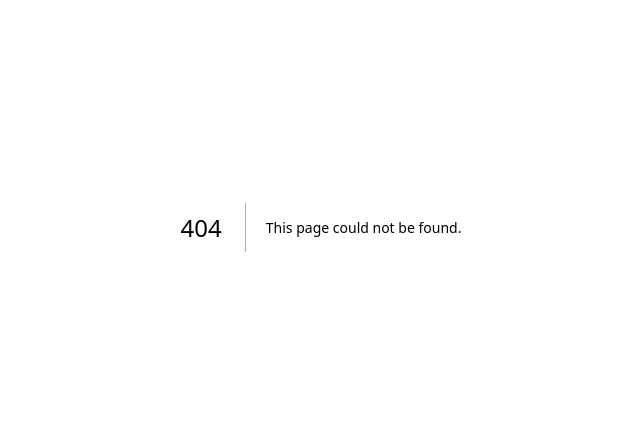
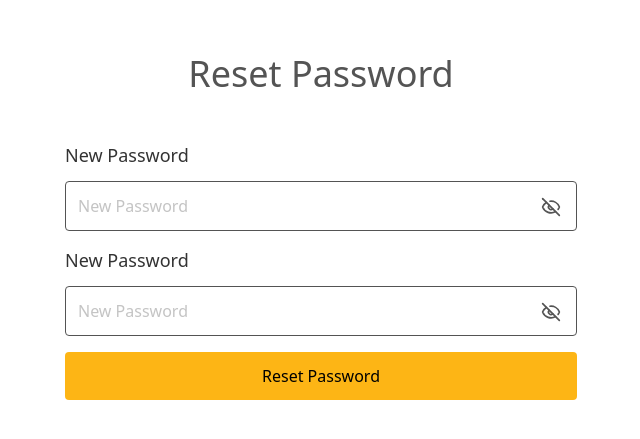
Before and after one commit to murad403/campus-couch-frontend, a Next.js app: page /auth/reset-password in a window 1280 px wide. Before the commit this address had no page. Shown: the part 173-612 px from the top of the page, without its empty margins (319-959 px from the left). Built offline with nearby package versions, Linux system fonts and the light colour scheme.

Commit message:
reset password

```diff
--- /dev/null
+++ b/src/app/(auth)/auth/reset-password/page.tsx
@@ -0,0 +1,51 @@
+"use client";
+import { resetPasswordValidation } from '@/zod-validation/reset-password.validation';
+import { zodResolver } from '@hookform/resolvers/zod';
+import React, { useState } from 'react'
+import { useForm } from 'react-hook-form';
+import { LuEye, LuEyeOff } from 'react-icons/lu';
+import z from 'zod';
+
+type TFormData = z.infer<typeof resetPasswordValidation>;
+
+const ResetPassword = () => {
+    const [showPassword, setShowPassword] = useState<boolean>(false);
+    const [showConfirmPassword, setShowConfirmPassword] = useState<boolean>(false);
+    const { register, handleSubmit, formState: { errors } } = useForm<TFormData>({
+        resolver: zodResolver(resetPasswordValidation)
+    });
+
+    const onSubmit = (data: TFormData) => {
+        console.log("Form input data", data);
+    };
+    return (
+        <div className='md:w-[40%] w-[90%]'>
+            <form className='space-y-4' onSubmit={handleSubmit(onSubmit)}>
+                <h1 className='text-center font-medium text-heading text-4xl mb-12'>Reset Password</h1>
+                <div className='relative'>
+                    <label className='block text-[18px] text-title mb-3'>New Password</label>
+                    <input placeholder='New Password' {...register("newPassword")} type={showPassword ? "text" : "password"} className='appearance-none w-full outline-none border border-heading rounded-sm p-3 text-description' />
+                    <div onClick={() => setShowPassword(!showPassword)} className="absolute top-[55px] text-xl right-4 text-heading">
+                        {
+                            showPassword ? <LuEye /> : <LuEyeOff />
+                        }
+                    </div>
+                    {errors.newPassword && <p className="text-red-400 text-sm mt-1">{errors.newPassword.message}</p>}
+                </div>
+                <div className='relative'>
+                    <label className='block text-[18px] text-title mb-3'>New Password</label>
+                    <input placeholder='New Password' {...register("confirmNewPassword")} type={showConfirmPassword ? "text" : "password"} className='appearance-none w-full outline-none border border-heading rounded-sm p-3 text-description' />
+                    <div onClick={() => setShowConfirmPassword(!showConfirmPassword)} className="absolute top-[55px] text-xl right-4 text-heading">
+                        {
+                            showConfirmPassword ? <LuEye /> : <LuEyeOff />
+                        }
+                    </div>
+                    {errors.confirmNewPassword && <p className="text-red-400 text-sm mt-1">{errors.confirmNewPassword.message}</p>}
+                </div>
+                <button type='submit' className='bg-background rounded-sm cursor-pointer w-full py-3 font-medium'>Reset Password</button>
+            </form>
+        </div>
+    )
+}
+
+export default ResetPassword
--- a/src/app/(auth)/auth/verify-otp/page.tsx
+++ b/src/app/(auth)/auth/verify-otp/page.tsx
@@ -1,5 +1,5 @@
 "use client";
-import { useRef, useState } from 'react';
+import { useEffect, useRef, useState } from 'react';
 import { useForm } from 'react-hook-form';
 
 const VerifyOtp = () => {
@@ -7,6 +7,15 @@ const VerifyOtp = () => {
     const inputRefs = useRef<Array<HTMLInputElement | null>>([]);
     const [otp, setOtp] = useState<string[]>(Array(6).fill(""));
     const [otpError, setOtpError] = useState<string>("");
+    const [timeLeft, setTimeLeft] = useState<number>(30);
+
+    useEffect(() => {
+        if (timeLeft <= 0) return;
+        const timer = setInterval(() => {
+            setTimeLeft((t) => t - 1);
+        }, 1000);
+        return () => clearInterval(timer);
+    }, [timeLeft]);
 
     const handleChange = (index: number, e: React.ChangeEvent<HTMLInputElement>) => {
         const value = e.target.value;
@@ -38,6 +47,10 @@ const VerifyOtp = () => {
         }
         console.log("Submitted OTP:", originalOtp);
     };
+
+    const handleResendCode = () => {
+        setTimeLeft(30);
+    }
     return (
         <div className='md:w-[40%] w-[90%]'>
             <form className='space-y-4' onSubmit={handleSubmit(onsubmit)}>
@@ -57,6 +70,21 @@ const VerifyOtp = () => {
                 {otpError && (
                     <p className='text-sm text-red-500 mb-4 text-center'>{otpError}</p>
                 )}
+                <div className='flex justify-between items-center'>
+                    <p className='font-medium text-[18px] text-heading'>{`Don't`} receive the code?</p>
+                    {
+                        timeLeft > 0 ?
+                            <p className='text-[16px] text-description'>Resend in {timeLeft}s</p> :
+                            <button
+                                type="button"
+                                onClick={handleResendCode}
+                                className='font-medium text-[16px] text-main cursor-pointer'
+                            >
+                                Resend
+                            </button>
+                    }
+
+                </div>
                 <button type='submit' className='bg-background rounded-sm cursor-pointer w-full py-3 font-medium'>Verify OTP</button>
             </form>
         </div>
--- /dev/null
+++ b/src/zod-validation/password-rules.validation.ts
@@ -0,0 +1,18 @@
+import z from "zod";
+
+const passwordRules = z.string()
+    .min(8, "Password must be at least 8 characters long.")
+    .refine((val) => /[A-Z]/.test(val), {
+        message: "At least one uppercase letter (A-Z) is required.",
+    })
+    .refine((val) => /[a-z]/.test(val), {
+        message: "At least one lowercase letter (a-z) is required.",
+    })
+    .refine((val) => /[0-9]/.test(val), {
+        message: "At least one number (0-9) is required.",
+    })
+    .refine((val) => /[!@#$%^&*()_+\-=\[\]{};':"\\|,.<>\/?]/.test(val), {
+        message: "At least one special character (!@#$%^&*) is required.",
+    });
+
+    export default passwordRules;
--- /dev/null
+++ b/src/zod-validation/reset-password.validation.ts
@@ -0,0 +1,14 @@
+import z from "zod";
+import passwordRules from "./password-rules.validation";
+
+
+
+export const resetPasswordValidation = z
+  .object({
+    newPassword: passwordRules,
+    confirmNewPassword: z.string(),
+  })
+  .refine((data) => data.newPassword === data.confirmNewPassword, {
+    message: "Passwords do not match!",
+    path: ["confirmNewPassword"],
+  });
--- a/src/zod-validation/sign-in.validation.ts
+++ b/src/zod-validation/sign-in.validation.ts
@@ -1,20 +1,10 @@
 import z from "zod";
+import passwordRules from "./password-rules.validation";
+
 
 const signInValidation = z.object({
   email: z.string().email("Invalid email address"),
-  password: z.string().min(8, "Password must be at least 8 characters long.")
-    .refine((val) => /[A-Z]/.test(val), {
-      message: "At least one uppercase letter (A-Z) is required.",
-    })
-    .refine((val) => /[a-z]/.test(val), {
-      message: "At least one lowercase letter (a-z) is required",
-    })
-    .refine((val) => /[0-9]/.test(val), {
-      message: "At least one number (0-9) is required",
-    })
-    .refine((val) => /[!@#$%^&*()_+\-=\[\]{};':"\\|,.<>\/?]/.test(val), {
-      message: "At least one special character (!@#$%^&*) is required",
-    })
+  password: passwordRules
 })
 
 export default signInValidation;
--- a/src/zod-validation/sign-up.validation.ts
+++ b/src/zod-validation/sign-up.validation.ts
@@ -1,21 +1,10 @@
 import z from "zod";
+import passwordRules from "./password-rules.validation";
 
 const signUpValidation = z.object({
     name: z.string().min(1, "Name is required"),
     email: z.string().email("Invalid email address"),
-    password: z.string().min(8, "Password must be at least 8 characters long.")
-        .refine((val) => /[A-Z]/.test(val), {
-            message: "At least one uppercase letter (A-Z) is required.",
-        })
-        .refine((val) => /[a-z]/.test(val), {
-            message: "At least one lowercase letter (a-z) is required",
-        })
-        .refine((val) => /[0-9]/.test(val), {
-            message: "At least one number (0-9) is required",
-        })
-        .refine((val) => /[!@#$%^&*()_+\-=\[\]{};':"\\|,.<>\/?]/.test(val), {
-            message: "At least one special character (!@#$%^&*) is required",
-        }),
+    password: passwordRules,
     termsAndContion: z.boolean().refine(value => value === true, {
         message: "You must agree to the terms and conditions",
     }),
```
